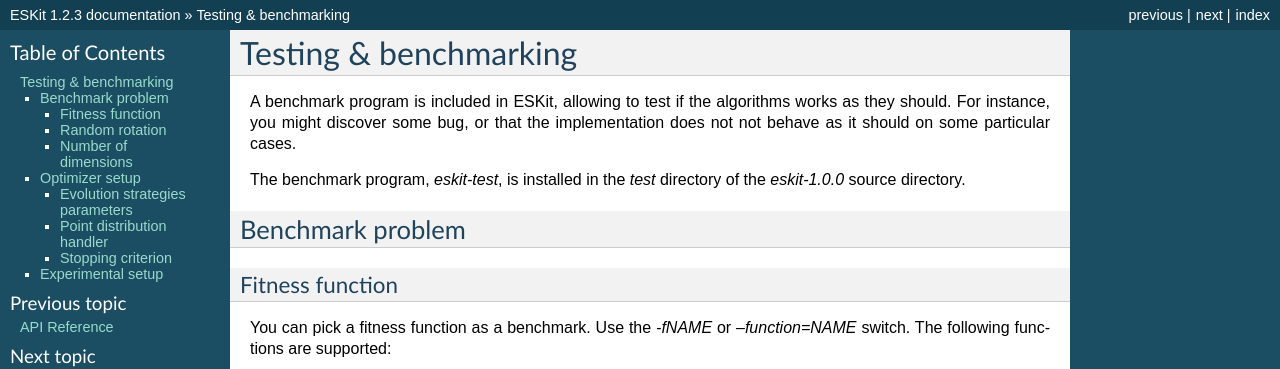
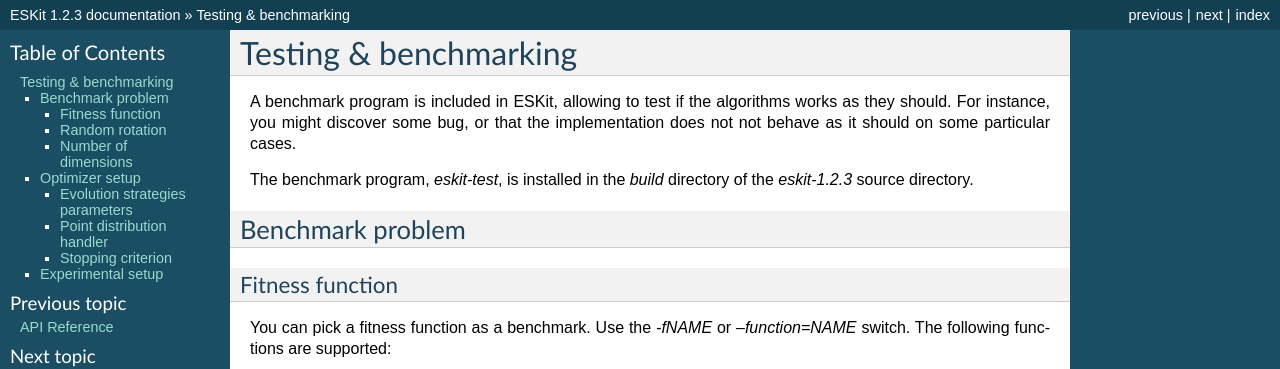
Before and after one commit to marmakoide/eskit, a Sphinx documentation site: the page built from docs/source/benchmark.rst, in a window 1280 px wide. Shown: the top 369 px of the page. Built offline with Sphinx 7.4.7, drawn with Linux system fonts in a browser that asks for light colours; formulas are drawn with MathJax 3.

Commit message:
Minor documentation fixes

```diff
--- a/docs/source/benchmark.rst
+++ b/docs/source/benchmark.rst
@@ -11,8 +11,8 @@ A benchmark program is included in ESKit, allowing to test if the algorithms
 works as they should. For instance, you might discover some bug, or that the
 implementation does not not behave as it should on some particular cases.
 
-The benchmark program, *eskit-test*, is installed in the *test* directory of
-the *eskit-1.0.0* source directory.
+The benchmark program, *eskit-test*, is installed in the *build* directory of
+the *eskit-1.2.3* source directory.
 
 
 
@@ -26,10 +26,10 @@ You can pick a fitness function as a benchmark. Use the *-fNAME* or
 *--function=NAME* switch. The following functions are supported:
 
 + **sphere**
-+	**ellipsoid**
-+	**cigar**
-+	**rosenbrock**
-+	**rastrigin**
++ **ellipsoid**
++ **cigar**
++ **rosenbrock**
++ **rastrigin**
 + **ackley**
 
 By default, **sphere** is used.
```
